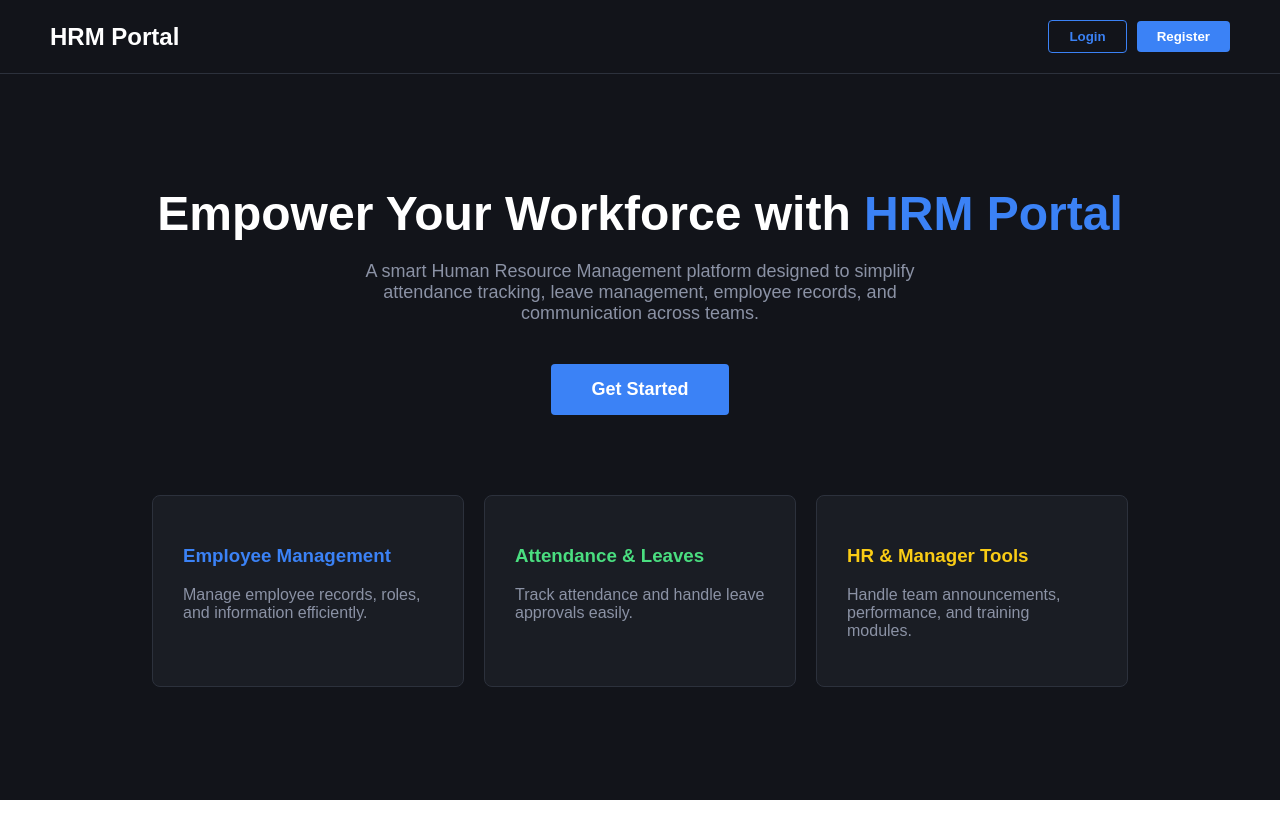
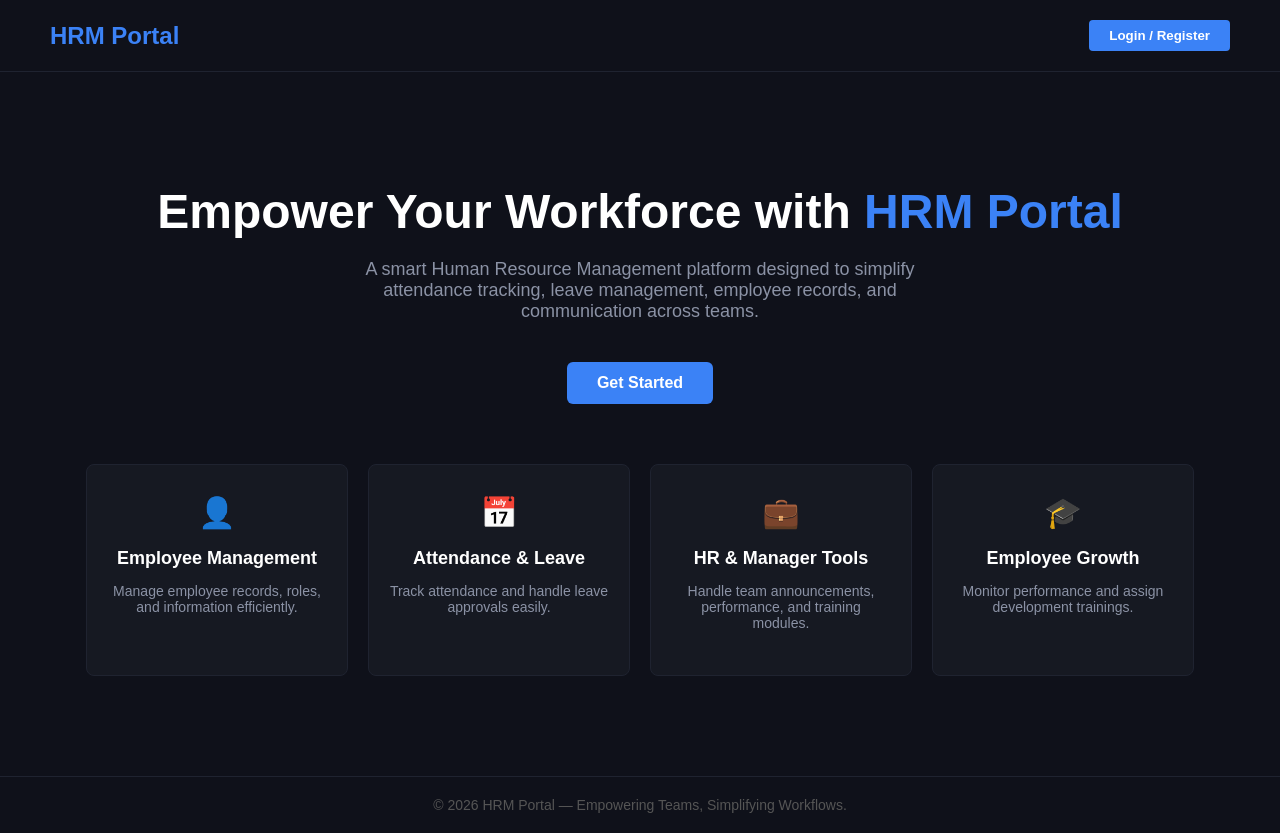
Before and after one commit to priyanshu-tiwary-7/StaffSync, a React (Create React App) app in the folder frontend/: page / in a window 1280 px wide. Before the commit the page ends 800 px from the top, so only its background shows below. Built offline with nearby package versions, Linux system fonts and the light colour scheme.

Commit message:
Updated landing page to match university design

```diff
--- a/frontend/src/pages/Home.js
+++ b/frontend/src/pages/Home.js
@@ -5,48 +5,67 @@ function Home() {
   const navigate = useNavigate();
 
   return (
-    <div style={{ backgroundColor: '#12141a', minHeight: '100vh', color: 'white', fontFamily: 'sans-serif' }}>
+    <div style={{ backgroundColor: '#0f111a', minHeight: '100vh', color: 'white', fontFamily: 'sans-serif', display: 'flex', flexDirection: 'column' }}>
 
       {/* Top Navbar */}
-      <div style={{ display: 'flex', justifyContent: 'space-between', alignItems: 'center', padding: '20px 50px', borderBottom: '1px solid #2c313c' }}>
-        <h2 style={{ margin: 0 }}>HRM Portal</h2>
-        <div>
-          <button onClick={() => navigate('/login')} style={{ backgroundColor: 'transparent', color: '#3b82f6', border: '1px solid #3b82f6', padding: '8px 20px', borderRadius: '4px', cursor: 'pointer', marginRight: '10px', fontWeight: 'bold' }}>Login</button>
-          <button onClick={() => navigate('/register')} style={{ backgroundColor: '#3b82f6', color: 'white', border: 'none', padding: '8px 20px', borderRadius: '4px', cursor: 'pointer', fontWeight: 'bold' }}>Register</button>
+      <div style={{ display: 'flex', justifyContent: 'space-between', alignItems: 'center', padding: '20px 50px', borderBottom: '1px solid #1f2330' }}>
+        <h2 style={{ margin: 0, color: '#3b82f6' }}>HRM Portal</h2>
+        <button onClick={() => navigate('/login')} style={{ backgroundColor: '#3b82f6', color: 'white', border: 'none', padding: '8px 20px', borderRadius: '4px', cursor: 'pointer', fontWeight: 'bold' }}>
+          Login / Register
+        </button>
+      </div>
+
+      {/* Hero Section */}
+      <div style={{ textAlign: 'center', padding: '80px 20px', flexGrow: 1 }}>
+        <h1 style={{ fontSize: '48px', marginBottom: '20px' }}>
+          Empower Your Workforce with <span style={{ color: '#3b82f6' }}>HRM Portal</span>
+        </h1>
+        <p style={{ color: '#8b92a5', fontSize: '18px', maxWidth: '600px', margin: '0 auto 40px auto' }}>
+          A smart Human Resource Management platform designed to simplify attendance tracking, leave management, employee records, and communication across teams.
+        </p>
+        <button onClick={() => navigate('/login')} style={{ backgroundColor: '#3b82f6', color: 'white', border: 'none', padding: '12px 30px', borderRadius: '6px', cursor: 'pointer', fontSize: '16px', fontWeight: 'bold' }}>
+          Get Started
+        </button>
+
+        {/* Features Grid */}
+        <div style={{ display: 'flex', justifyContent: 'center', gap: '20px', padding: '60px 50px 20px 50px', flexWrap: 'wrap' }}>
+
+          <div style={cardStyle}>
+            <div style={{ color: '#3b82f6', fontSize: '30px', marginBottom: '15px' }}>👤</div>
+            <h3 style={{ color: 'white', fontSize: '18px', marginBottom: '10px' }}>Employee Management</h3>
+            <p style={{ color: '#8b92a5', fontSize: '14px' }}>Manage employee records, roles, and information efficiently.</p>
+          </div>
+
+          <div style={cardStyle}>
+            <div style={{ color: '#4ade80', fontSize: '30px', marginBottom: '15px' }}>📅</div>
+            <h3 style={{ color: 'white', fontSize: '18px', marginBottom: '10px' }}>Attendance & Leave</h3>
+            <p style={{ color: '#8b92a5', fontSize: '14px' }}>Track attendance and handle leave approvals easily.</p>
+          </div>
+
+          <div style={cardStyle}>
+            <div style={{ color: '#facc15', fontSize: '30px', marginBottom: '15px' }}>💼</div>
+            <h3 style={{ color: 'white', fontSize: '18px', marginBottom: '10px' }}>HR & Manager Tools</h3>
+            <p style={{ color: '#8b92a5', fontSize: '14px' }}>Handle team announcements, performance, and training modules.</p>
+          </div>
+
+          <div style={cardStyle}>
+            <div style={{ color: '#ec4899', fontSize: '30px', marginBottom: '15px' }}>🎓</div>
+            <h3 style={{ color: 'white', fontSize: '18px', marginBottom: '10px' }}>Employee Growth</h3>
+            <p style={{ color: '#8b92a5', fontSize: '14px' }}>Monitor performance and assign development trainings.</p>
+          </div>
+
         </div>
       </div>
 
-      {/* Hero Section */}
-      <div style={{ textAlign: 'center', padding: '80px 20px' }}>
-        <h1 style={{ fontSize: '48px', marginBottom: '20px' }}>Empower Your Workforce with <span style={{ color: '#3b82f6' }}>HRM Portal</span></h1>
-        <p style={{ color: '#8b92a5', fontSize: '18px', maxWidth: '600px', margin: '0 auto 40px auto' }}>
-          A smart Human Resource Management platform designed to simplify attendance tracking, leave management, employee records, and communication across teams.
-        </p>
-        <button onClick={() => navigate('/login')} style={{ backgroundColor: '#3b82f6', color: 'white', border: 'none', padding: '15px 40px', borderRadius: '4px', cursor: 'pointer', fontSize: '18px', fontWeight: 'bold' }}>
-          Get Started
-        </button>
-      </div>
-
-      {/* Features Grid */}
-      <div style={{ display: 'flex', justifyContent: 'center', gap: '20px', padding: '0 50px', flexWrap: 'wrap' }}>
-        <div style={cardStyle}>
-          <h3 style={{ color: '#3b82f6' }}>Employee Management</h3>
-          <p style={{ color: '#8b92a5' }}>Manage employee records, roles, and information efficiently.</p>
-        </div>
-        <div style={cardStyle}>
-          <h3 style={{ color: '#4ade80' }}>Attendance & Leaves</h3>
-          <p style={{ color: '#8b92a5' }}>Track attendance and handle leave approvals easily.</p>
-        </div>
-        <div style={cardStyle}>
-          <h3 style={{ color: '#facc15' }}>HR & Manager Tools</h3>
-          <p style={{ color: '#8b92a5' }}>Handle team announcements, performance, and training modules.</p>
-        </div>
+      {/* Footer */}
+      <div style={{ textAlign: 'center', padding: '20px', borderTop: '1px solid #1f2330', color: '#555' }}>
+        <p style={{ margin: 0, fontSize: '14px' }}>© 2026 HRM Portal — Empowering Teams, Simplifying Workflows.</p>
       </div>
 
     </div>
   );
 }
 
-const cardStyle = { backgroundColor: '#1a1d24', padding: '30px', borderRadius: '8px', border: '1px solid #2c313c', width: '250px' };
+const cardStyle = { backgroundColor: '#161922', padding: '30px 20px', borderRadius: '8px', border: '1px solid #1f2330', width: '220px', textAlign: 'center' };
 
 export default Home;
```
